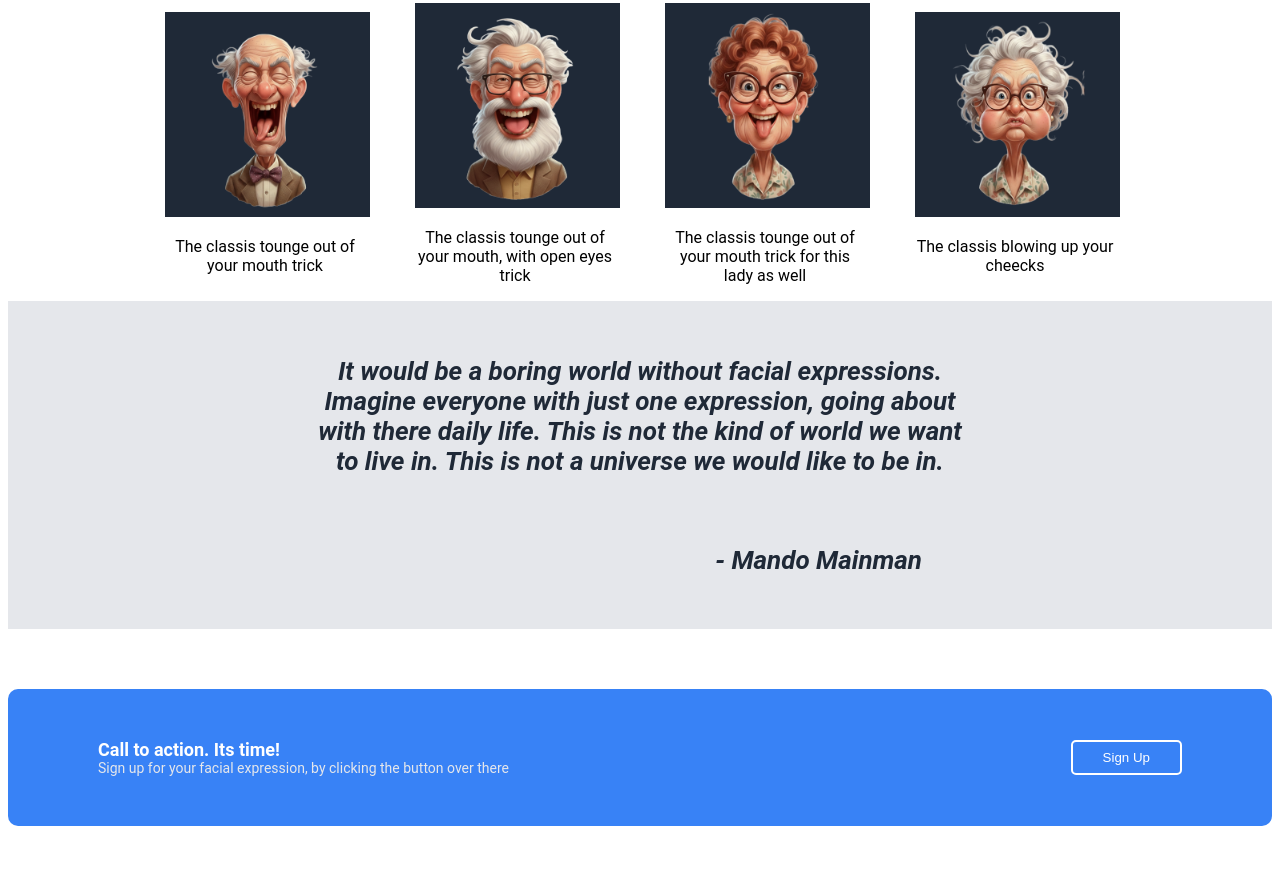
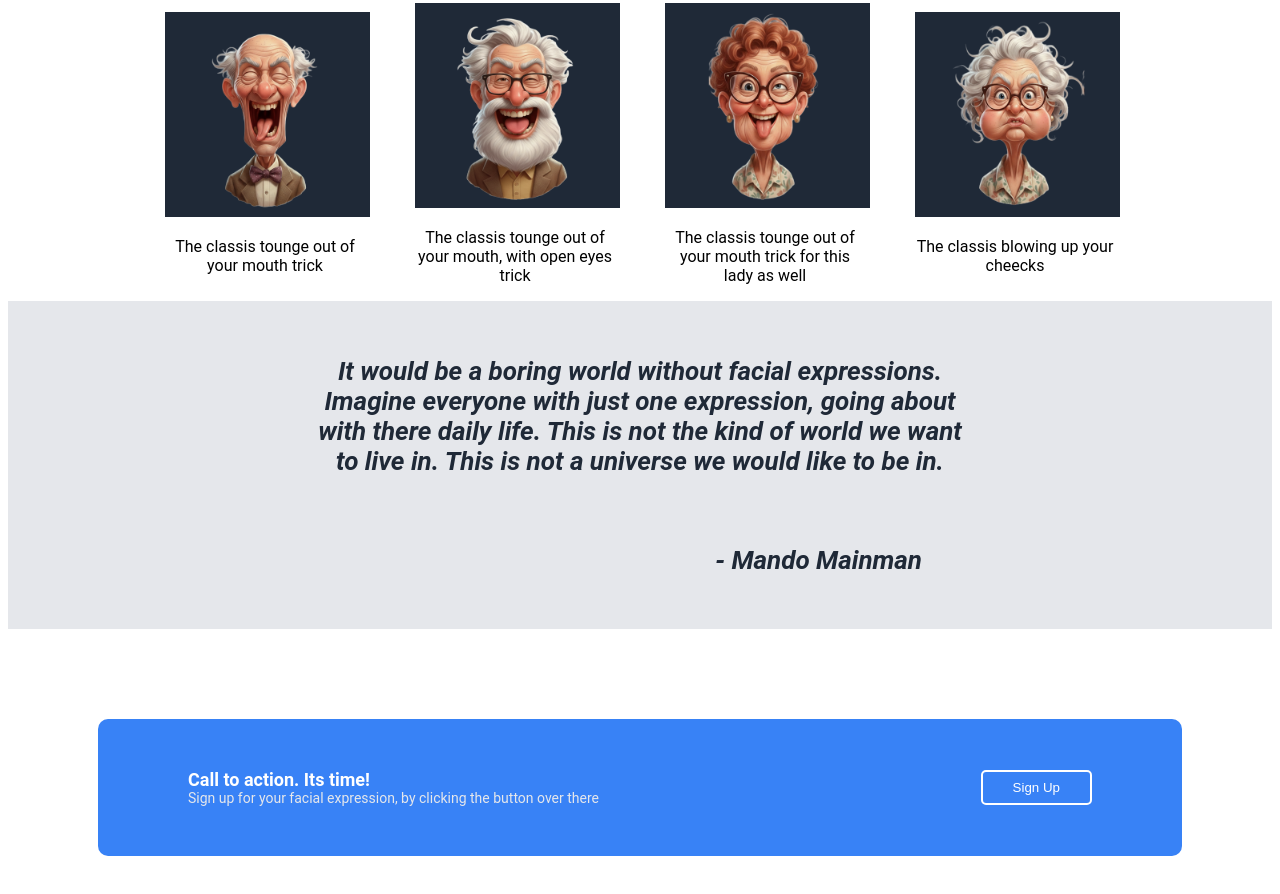
Before and after one commit to dalsfjord-blip/LandingPage-top-, a plain HTML site: page Index.html in a window 1280 px wide. Shown: the part 512-1406 px from the top of the page. Drawn offline with Linux system fonts and the light colour scheme.

Commit message:
Small detail on padding for action box

```diff
--- a/style.css
+++ b/style.css
@@ -75,7 +75,7 @@ ul {
 
 }
 .containerabox {
-  padding: 60px 0;
+  padding: 90px;
 }
 
 .box {
```
